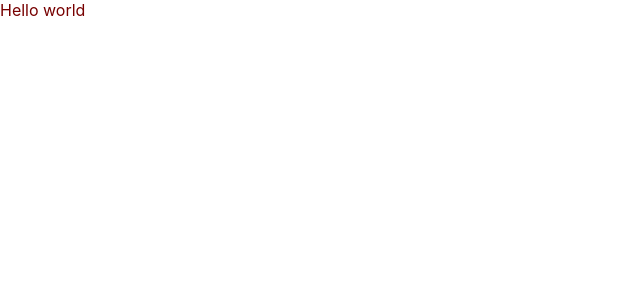
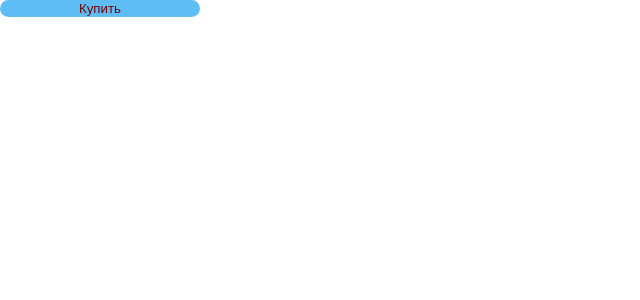
Before and after one commit to kandiana/skypro_skyticket, a React (Create React App) app in the folder projects/selling-tickets/: page / in a window 1280 px wide. Shown: the top 300 px of the page, without its empty margins (0-640 px from the left). Built offline with nearby package versions, Linux system fonts and the light colour scheme.

Commit message:
added byButton

```diff
--- a/projects/selling-tickets/src/App.tsx
+++ b/projects/selling-tickets/src/App.tsx
@@ -1,8 +1,11 @@
 import React, { FC } from 'react';
 import './App.scss';
+import { BuyButton } from './components/BuyButton/BuyButton';
 
 const App: FC = () => {
-  return <div className="App App_red">Hello world</div>;
+  return (
+    <BuyButton buttonText='Купить'/>
+  );
 };
 
 export default App;
--- a/projects/selling-tickets/src/_variables.scss
+++ b/projects/selling-tickets/src/_variables.scss
@@ -1 +1,2 @@
 $red: #770000;
+$blue: #5ebdf5;
--- /dev/null
+++ b/projects/selling-tickets/src/components/BuyButton/BuyButton.scss
@@ -0,0 +1,10 @@
+@import '/src/variables';
+
+.BuyButton {
+  width: 200px;
+  color: $red;
+  background-color: $blue;
+  border: none;
+  border-radius: 30px;
+  cursor: pointer;
+}
--- /dev/null
+++ b/projects/selling-tickets/src/components/BuyButton/BuyButton.tsx
@@ -0,0 +1,20 @@
+import { FC } from 'react';
+import './BuyButton.scss'
+
+export type props = {
+    buttonText: string
+}
+
+export const BuyButton: FC<props> = ({buttonText}) => {
+
+   const handleOver = () => {
+        console.log('MouseMove')
+    }
+    const handleOut = () => {
+        console.log('MouseOut')
+    }
+
+    return (
+        <button className='BuyButton' onMouseOver={handleOver} onMouseOut={handleOut}>{buttonText}</button>
+    );
+};
```
